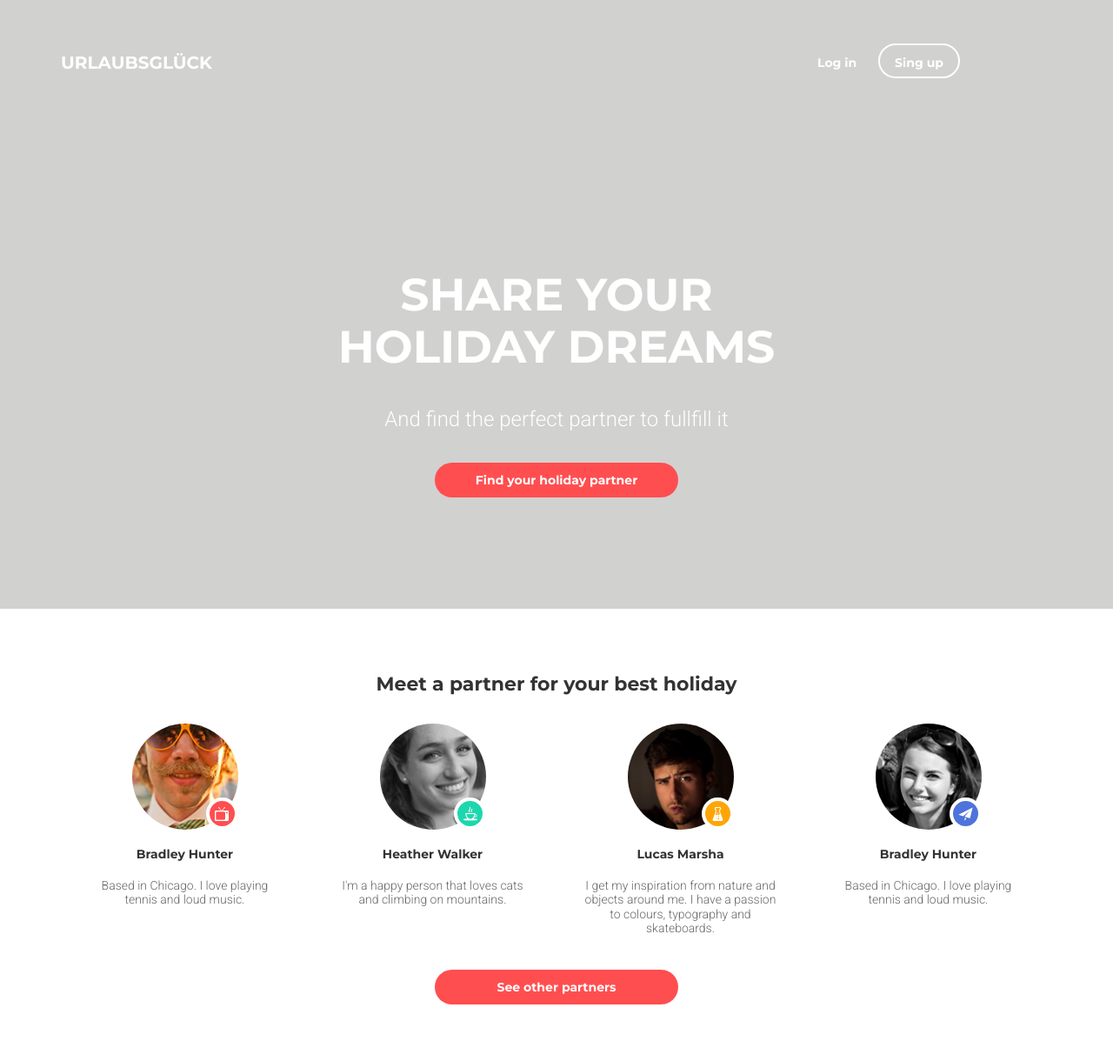
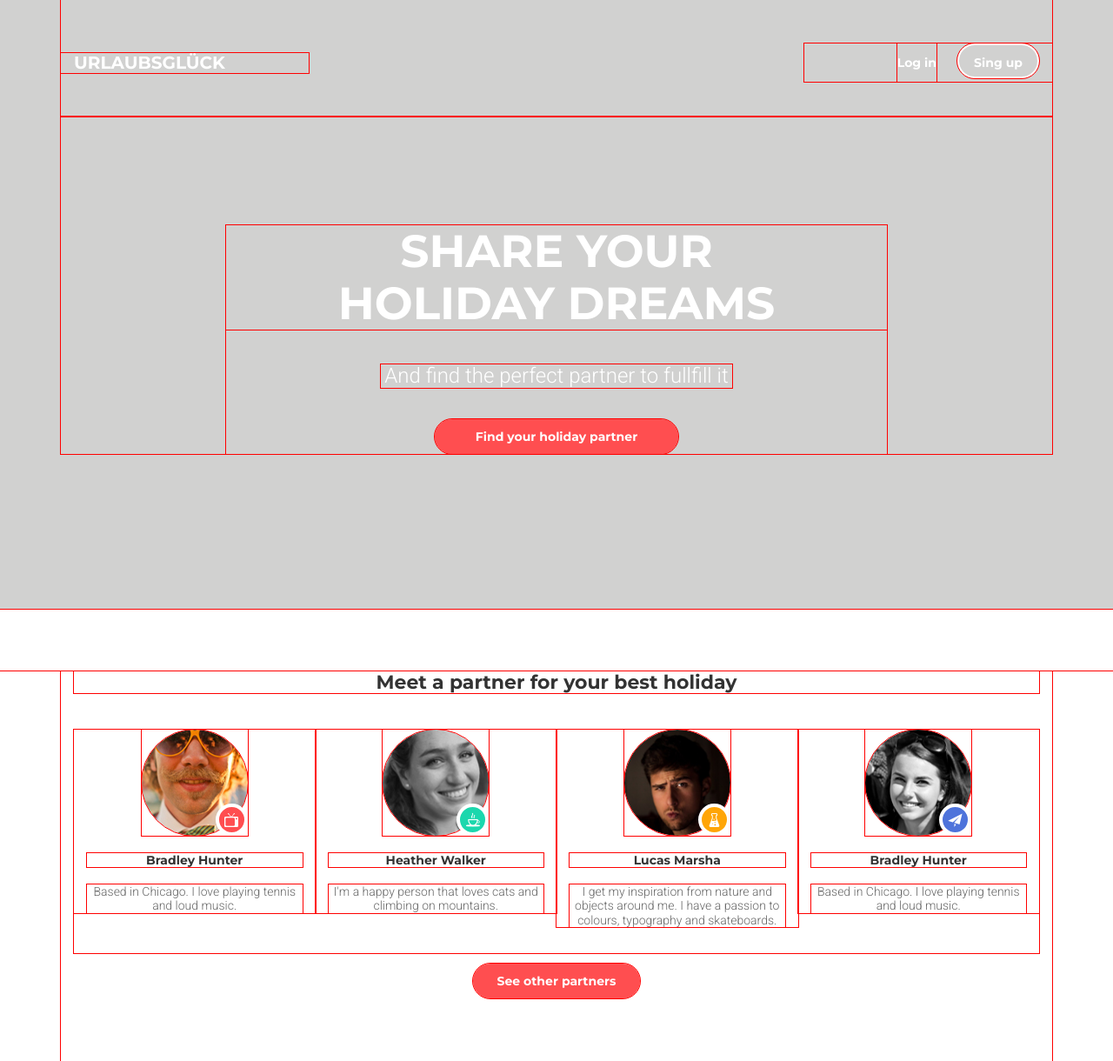
Before and after one commit to Alexlogvin2019/goit-fe-course, a plain HTML site: page html-css/module-09/index.html in a window 1280 px wide. Shown: the whole page at 87% size. Before the commit the page ends 1175 px from the top, so only its background shows below. Drawn offline with Linux system fonts and the light colour scheme.

Commit message:
mod9ver2

```diff
--- a/html-css/module-09/css/styles.css
+++ b/html-css/module-09/css/styles.css
@@ -75,12 +75,14 @@
   font-family: "Roboto";
   color: rgb(102, 102, 102);
   text-align: center;
-  margin-bottom: 28px;
+  margin: 0 auto;
 }
 .partner-li {
   margin: 0 auto;
   list-style: none;
   width: 220px;
+  margin-bottom: 30px;
+
 }
 .partner-ul {
   display: flex;
@@ -95,11 +97,9 @@
   color: rgb(51, 51, 51);
   font-weight: bold;
   text-align: center;
-  margin-top: 70px;
-  margin-bottom: 20px;
 }
 .section-partner {
-  padding-bottom: 20px;
+  padding-bottom: 56px;
 }
 .signup {
   display: inline-block;
@@ -130,7 +130,6 @@
   line-height: 44px;
 }
 .over {
-  /*position: absolute;*/
   background-color: rgba(26, 25, 21, 0.2);
   width: 100%;
   height: 100%;
@@ -174,11 +173,11 @@
 }
 .holyday-name {
   margin: 0 auto;
-  padding-top: 40px;
 }
+
 .ll {
   margin: 0 auto;
-  padding-top: 40px;
+  padding-top: 20px;
   padding-bottom: 40px;
 }
 .logo {
@@ -188,13 +187,12 @@
   font-weight: bold;
   text-transform: uppercase;
   text-decoration: none;
+  text-align: center;
 }
 .block-login {
   width: 164px;
-  display: flex;
-  justify-content: space-between;
+  text-align: center;
   padding-bottom: 120px;
-
 }
 .bgr-img {
   background-size: cover;
@@ -203,34 +201,37 @@
   background-position: center;
   height: 542px;
 }
+.section-partner {
+  margin-top: 72px;
+}
 .section-holyday {
   display: flex;
   flex-wrap: wrap;
   align-items: stretch;
 }
-/*.container {
-  width: 320px;
-  padding: 10;
-  margin: auto;
-}*/
+
 
 /*десктопы*/
-@media (min-width: 992px) {
-  /*.container {
-    width: 942px;
-  }*/
+@media (min-width: 1201px) {
+
   .bgr-img {
     background-image: url(../img/main-img.jpg);
     height: 700px;
   }
   .logo {
-    top: 50px;
-    left: 24px;
-    transform: translateX(0%);
+    text-align: left;
   }
-.block-login {
-  padding-bottom: 0;
-}
+  .partner-button {
+    width: 192px;
+  }
+  .block-login {
+    padding-bottom: 0;
+    text-align: right;
+  }
+  .section-partner {
+    margin-top: 72px;
+    padding-bottom: 72px;
+  }
   .holyday-h2 {
     font-size: 52px;
   }
@@ -240,31 +241,20 @@
     margin-top: 40px;
   }
   .holyday-name {
-    padding-top: 175px;
+    padding-top: 125px;
   }
   .holyday-a {
     margin-top: 36px;
   }
   .partner-h2 {
-    margin-top: 74px;
-    margin-bottom: 0;
+    margin-top: 0;
+    margin-bottom: 42px;
   }
   .ll {
     width: 100%;
     padding-top: 50px;
-    display: flex;
-    flex-direction: row-reverse;
-    align-items: center;
-    justify-content: space-between;
   }
-  .partner-ul {
-    display: flex;
-    justify-content: space-between;
-    flex-wrap: wrap;
-    align-items: unset;
-    margin-top: 33px;
-    min-width: 464px;
-  }
+
   .partner-button {
     margin-top: 12px;
   }
@@ -278,24 +268,29 @@
 
 /* планшеты до десктопов*/
 
-@media (min-width: 768px) and (max-width: 992px) {
-  /*.container {
-    width: 550px;
-  }*/
+@media (min-width: 768px) and (max-width: 1200px) {
+
   .bgr-img {
     background-image: url(../img/main-img-tabl.jpg);
     height: 700px;
   }
+  .section-partner {
+    margin-top: 76px;
+    padding-bottom: 40px;
+  }
   .logo {
-    top: 50px;
-    left: 24px;
-    transform: translateX(0%);
+
+    text-align: left;
+  }
+  .partner-button {
+    width: 192px;
   }
   .block-login {
-padding-bottom: 0;
+    padding-bottom: 0;
+    text-align: right;
   }
   .holyday-h2 {
-    font-size: 52px;
+    font-size: 49px;
   }
   .holyday-p {
     font-size: 24px;
@@ -306,25 +301,18 @@ padding-bottom: 0;
     margin-top: 36px;
   }
   .partner-h2 {
-    margin-top: 74px;
-    margin-bottom: 0;
+    margin-bottom: 36px;
+    margin-top: 0;
   }
   .ll {
     width: 100%;
     padding-top: 50px;
     display: flex;
-    flex-direction: row-reverse;
-    align-items: center;
-    justify-content: space-between;
   }
-  .partner-ul {
-    display: flex;
-    justify-content: space-between;
-    flex-wrap: wrap;
-    align-items: unset;
-    margin-top: 33px;
-    min-width: 464px;
+  .holyday-name {
+    padding-top: 100px;
   }
+
   .partner-button {
     margin-top: 12px;
   }
@@ -351,7 +339,6 @@ html {
   padding: 0px;
 }
 
-/** {
+* {
   outline: 1px solid red;
 }
-*/
--- a/html-css/module-09/index.html
+++ b/html-css/module-09/index.html
@@ -16,24 +16,20 @@
   <body>
     <div class="bgr-img">
       <div class="over">
-        <section class="section-holyday">
-          <div class="container">
-            <div class="row">
-              <header class="ll">
-                <div class="col-12 col-md-4 col-lg-3">
-                  <div class="block-login">
+        <div class="container p-0 m-auto">
+            <header
+              class="ll row justify-content-md-between flex-md-row-reverse align-items-md-center"
+            >
+              <div class="block-login col-12 col-sm-12 col-md-4 col-lg-3">
                 <a href="#" class="login">Log in</a>
                 <a href="#" class="signup">Sing up</a>
               </div>
-                </div>
-                <a class="logo" href="">URLAUBSGLÜCK</a>
+              <a class="logo col-12 col-sm-12 col-md-4 col-lg-3" href=""
+                >URLAUBSGLÜCK</a
+              >
             </header>
-            </div>
-            <div class="row">
-              <div
-                class="holyday-name col-12 col-md-8 col-lg-6 justify-content-center"
-              >
-                <div class="">
+            <div class="holyday-name row justify-content-center">
+              <div class="col-12 p-0 col-md-8">
                 <h2 class="holyday-h2">Share your<br />holiday dreams</h2>
                 <p class="holyday-p">
                   And find the perfect partner to fullfill it
@@ -43,18 +39,12 @@
             </div>
         </div>
       </div>
-        </section>
-      </div>
     </div>
     <main>
-      <div class="container">
-      <section class="section-partner">
+      <section class="section-partner container">
         <h2 class="partner-h2">Meet a partner for your best holiday</h2>
-        <div class="row">
-          <ul
-            class="partner-ul col-12 col-md-4 col-lg-12 justify-content-center"
-          >
-            <li class="partner-li">
+        <ul class="partner-ul row align-items-md-start">
+          <li class="partner-li col-12 col-md-5 col-lg-3">
             <div class="partner-icon hunter">
               <img src="./img/man1.jpg" alt="Hunter" class="partner-img " />
             </div>
@@ -63,7 +53,7 @@
               Based in Chicago. I love playing tennis and loud music.
             </p>
           </li>
-            <li class="partner-li order-li-1">
+          <li class="partner-li order-li-1 col-12 col-md-5 col-lg-3">
             <div class="partner-icon man2">
               <img src="./img/man2.jpg" alt="man2" class="partner-img " />
             </div>
@@ -73,7 +63,7 @@
               passion to colours, typography and skateboards.
             </p>
           </li>
-            <li class="partner-li">
+          <li class="partner-li col-12 col-md-5 col-lg-3">
             <div class="partner-icon man3">
               <img src="./img/man3.jpg" alt="man3" class="partner-img " />
             </div>
@@ -82,7 +72,7 @@
               I'm a happy person that loves cats and climbing on mountains.
             </p>
           </li>
-            <li class="partner-li order-li-2">
+          <li class="partner-li order-li-2 col-12 col-md-5 col-lg-3">
             <div class="partner-icon man4">
               <img src="./img/man4.jpg" alt="man4" class="partner-img " />
             </div>
@@ -92,10 +82,8 @@
             </p>
           </li>
         </ul>
-        </div>
         <a href="" class="partner-button">See other partners</a>
       </section>
-    </div>
     </main>
   </body>
 </html>
```
Lines whose indentation alone changed are shown as unchanged.
